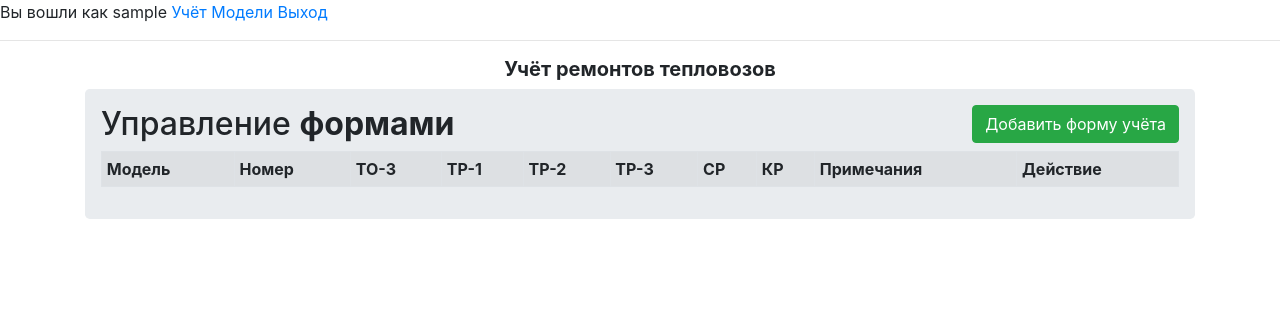
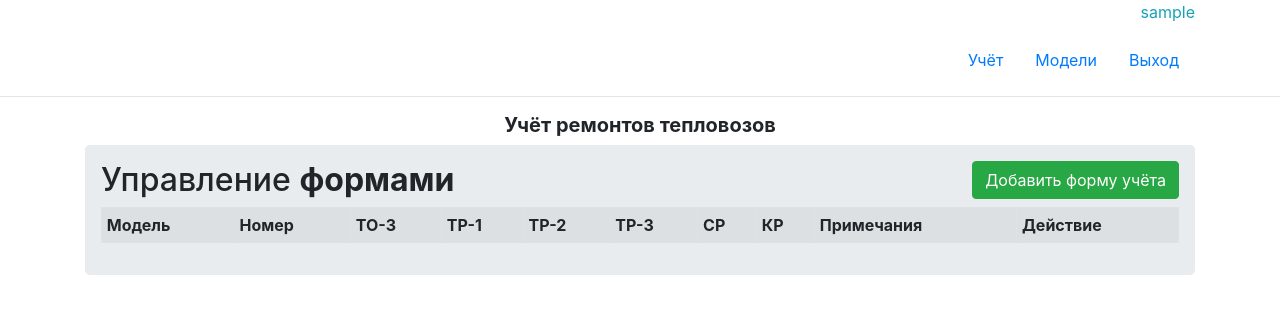
Before and after one commit to avzqq/diplom, a Flask app: page / in a window 1280 px wide. Shown: the top 314 px of the page. Run offline with Flask 2, Linux system fonts and the light colour scheme; the visitor is signed in with stand-in values (Sample User, id 1); data comes from the database, SQL or seed files in the repository; data that the repository does not hold is empty; some libraries are stand-ins or nearby versions.

Commit message:
First version of navbar.

```diff
--- a/app/routes.py
+++ b/app/routes.py
@@ -24,7 +24,7 @@ def index():
         page=page, per_page=ROWS_PER_PAGE)
 
     if current_user.role == 2:
-        admin_status = "Права администратора"
+        admin_status = "(Администратор)"
     else:
         admin_status = None
 
@@ -433,7 +433,7 @@ def loco_model_table():
         page=page, per_page=ROWS_PER_PAGE)
 
     if current_user.role == 2:
-        admin_status = "Права администратора"
+        admin_status = "(Администратор)"
     else:
         admin_status = None
 
--- a/app/templates/base.html
+++ b/app/templates/base.html
@@ -10,7 +10,6 @@
 </style>
     <link rel="stylesheet" href="https://stackpath.bootstrapcdn.com/bootstrap/4.4.1/css/bootstrap.min.css" integrity="sha384-Vkoo8x4CGsO3+Hhxv8T/Q5PaXtkKtu6ug5TOeNV6gBiFeWPGFN9MuhOf23Q9Ifjh" crossorigin="anonymous">
     <meta charset="UTF-8">
-
         {% if title %}
         <title>{{ title }}</title>
         {% else %}
@@ -18,20 +17,24 @@
         {% endif %}
     </head>
     <body>
-        <div>
+        <div class="container">
+          <p class="text-right text-info">
           {% if username %}
-            Вы вошли как {{ username }}
+            {{ username }}
           {% endif %}
           {% if admin_status %}
             {{ admin_status }}
+           </p>
           {% endif %}
-            <a href="{{ url_for('index') }}">Учёт</a>
-            <a href="{{ url_for('loco_model_table') }}">Модели</a>
+          <ul class="nav justify-content-end">
+            <li class="nav-item"><a class="nav-link" href="{{ url_for('index') }}">Учёт</a></li>
+            <li class="nav-item"><a class="nav-link" href="{{ url_for('loco_model_table') }}">Модели</a></li>
             {% if current_user.is_anonymous %}
-            <a href="{{ url_for('login') }}">Вход</a>
+            <li class="nav-item"><a class="nav-link" href="{{ url_for('login') }}">Вход</a></li>
             {% else %}
-            <a href="{{ url_for('logout') }}">Выход</a>
+            <li class="nav-item"><a class="nav-link" href="{{ url_for('logout') }}">Выход</a></li>
             {% endif %}
+          </ul>
         </div>
 
         <hr>
```
